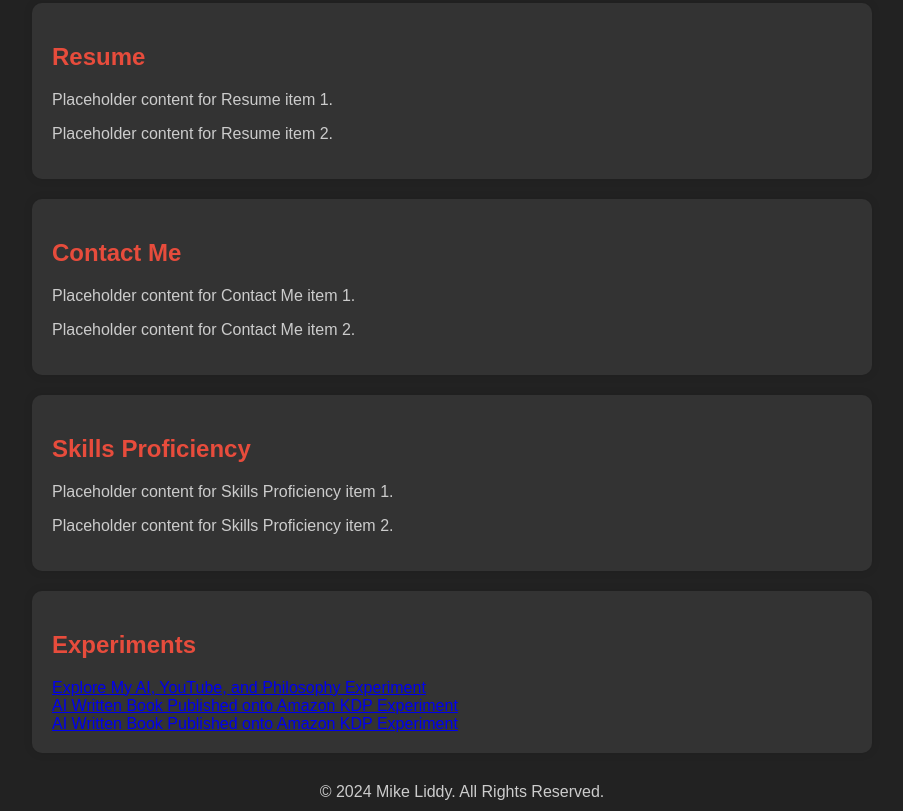
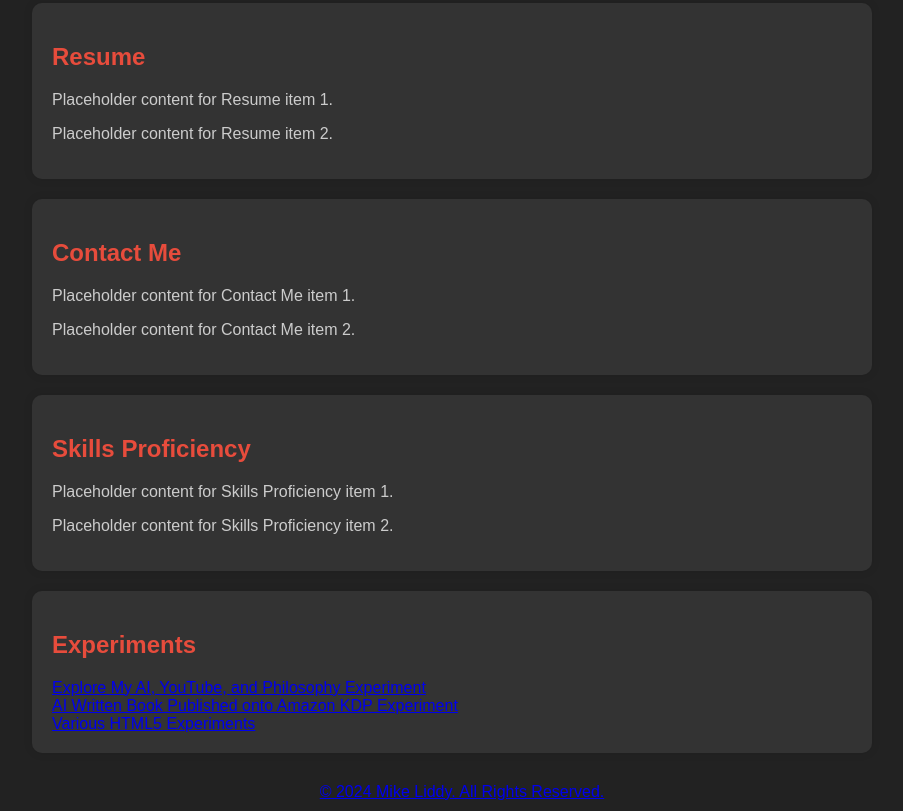
Before and after one commit to LiddyBit/LiddyBit, a plain HTML site: page frontpage.html in a window 1280 px wide. Shown: the part 1560-2371 px from the top of the page, without its empty margins (188-1091 px from the left). Drawn offline with Linux system fonts and the light colour scheme.

Commit message:
Update frontpage.html

```diff
--- a/frontpage.html
+++ b/frontpage.html
@@ -109,8 +109,7 @@
             <a href="experimentAIBookToKindle.html">AI Written Book Published onto Amazon KDP Experiment</a>
         </div>
         <div class="flex-item">
-            <a href="experiment1.html">AI Written Book Published onto Amazon KDP Experiment</a>
-        </div>
+            <a href="experiment1.html">Various HTML5 Experiments</div>
     </section>
 
     <!-- Add more sections or modify as needed -->
```
